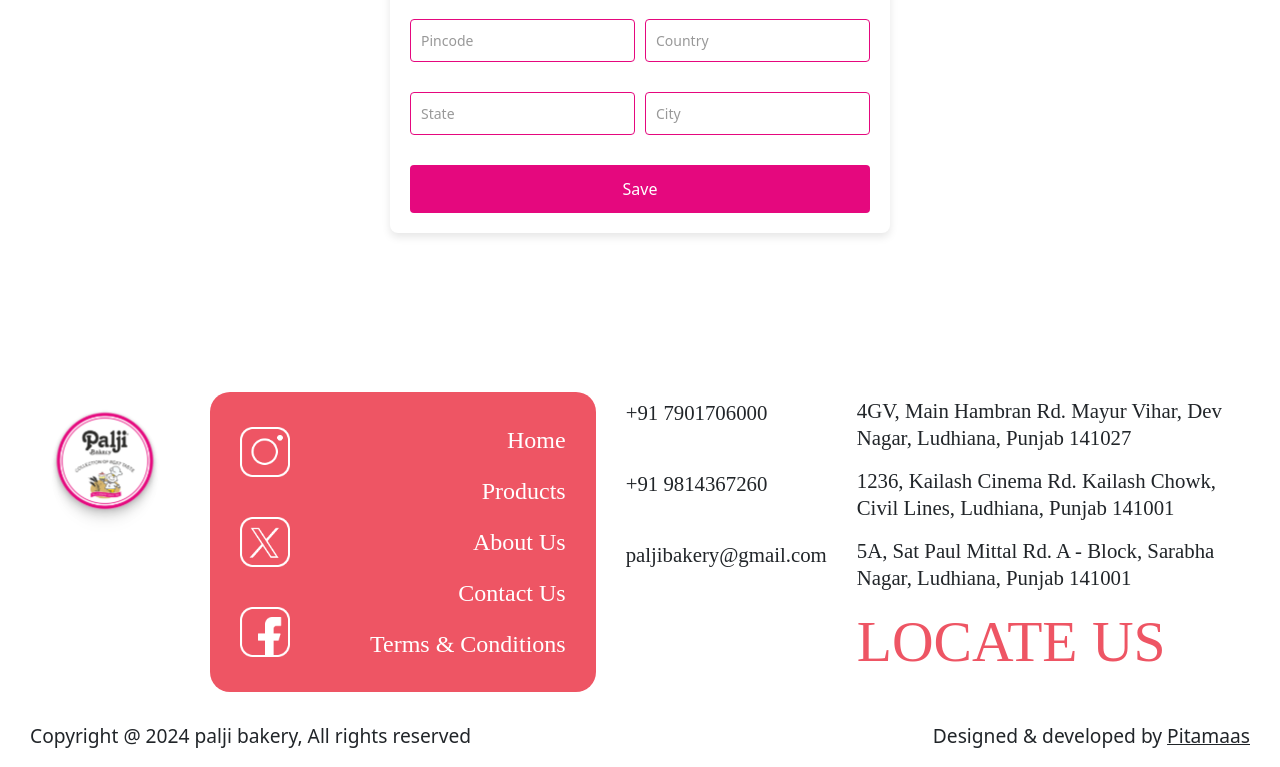
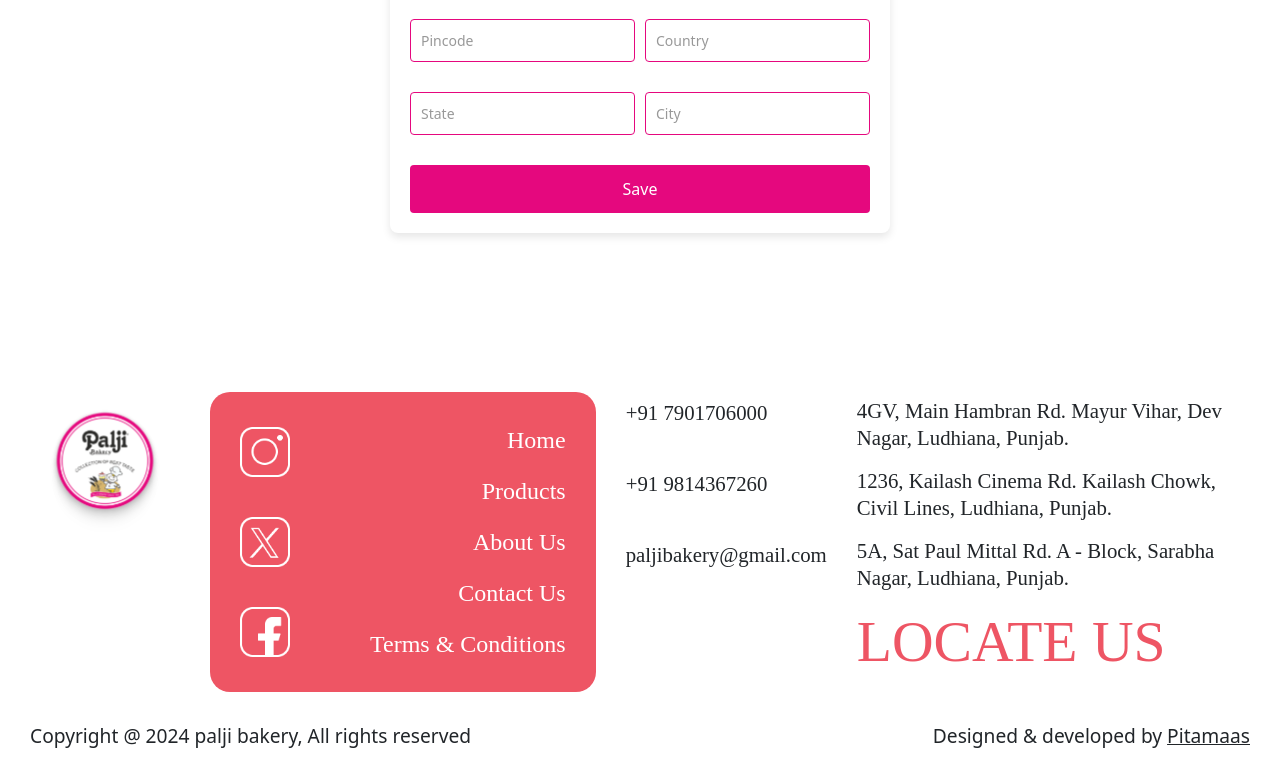
Before and after one commit to kirankattii/new-Palji, a React (Vite) app: page /edit-shipping-address/1 in a window 1280 px wide. Shown: the part 488-1255 px from the top of the page. Built offline with nearby package versions, Linux system fonts and the light colour scheme; no server answers; a web font is replaced by a local one.

Commit message:
removed pincode

```diff
--- a/src/components/footer/NewFooter/NewFooter.jsx
+++ b/src/components/footer/NewFooter/NewFooter.jsx
@@ -39,11 +39,11 @@ const NewFooter = () => {
         <div className={styles.addresses}>
           <div>
             <address>4GV, Main Hambran Rd. Mayur Vihar,
-              Dev Nagar, Ludhiana, Punjab 141027</address>
+              Dev Nagar, Ludhiana, Punjab.</address>
             <address>1236, Kailash Cinema Rd. Kailash Chowk,
-              Civil Lines, Ludhiana, Punjab 141001</address>
+              Civil Lines, Ludhiana, Punjab.</address>
             <address>5A, Sat Paul Mittal Rd. A - Block,
-              Sarabha Nagar, Ludhiana, Punjab 141001</address>
+              Sarabha Nagar, Ludhiana, Punjab.</address>
           </div>
           <h2>LOCATE US</h2>
         </div>
```
